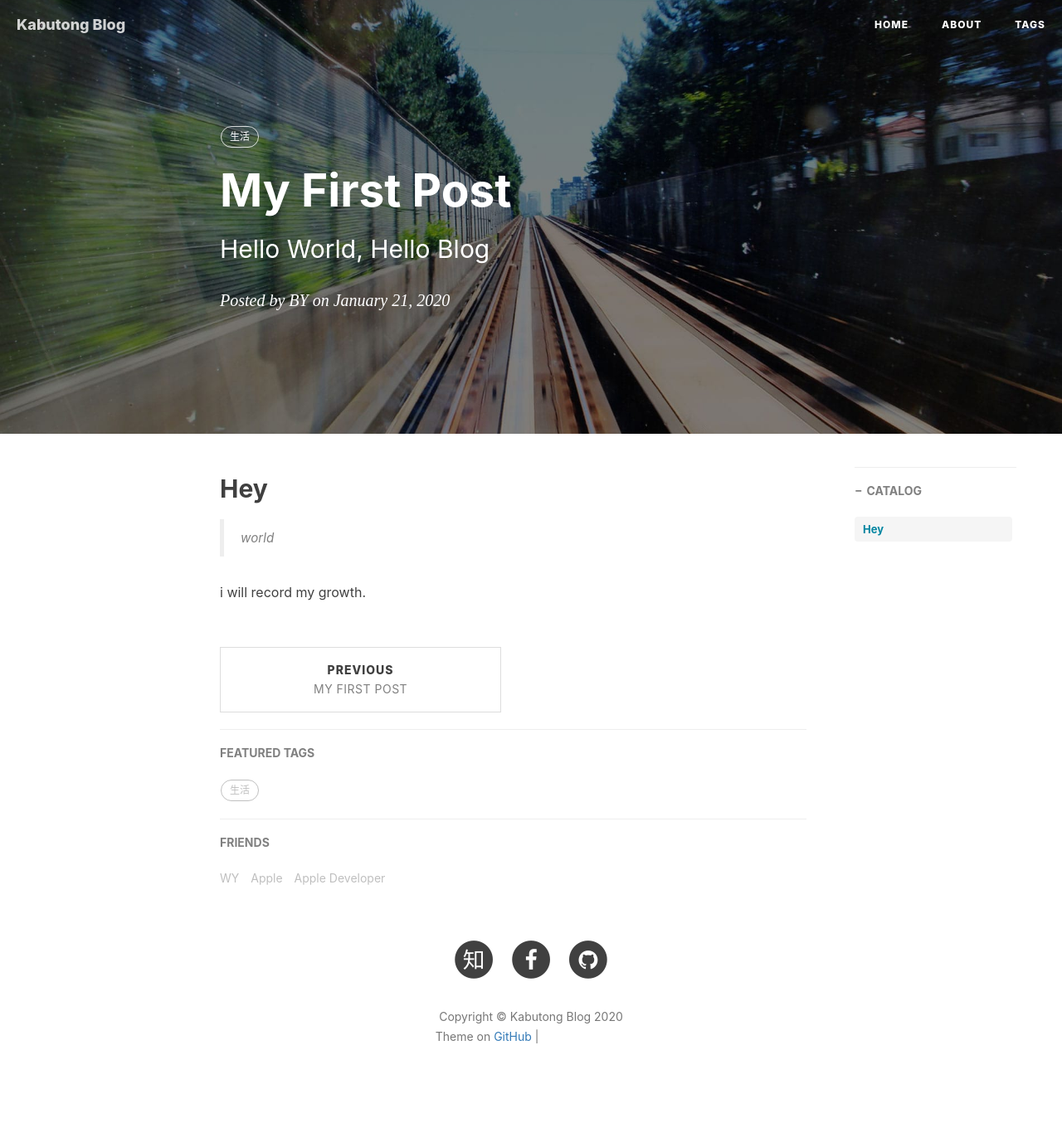
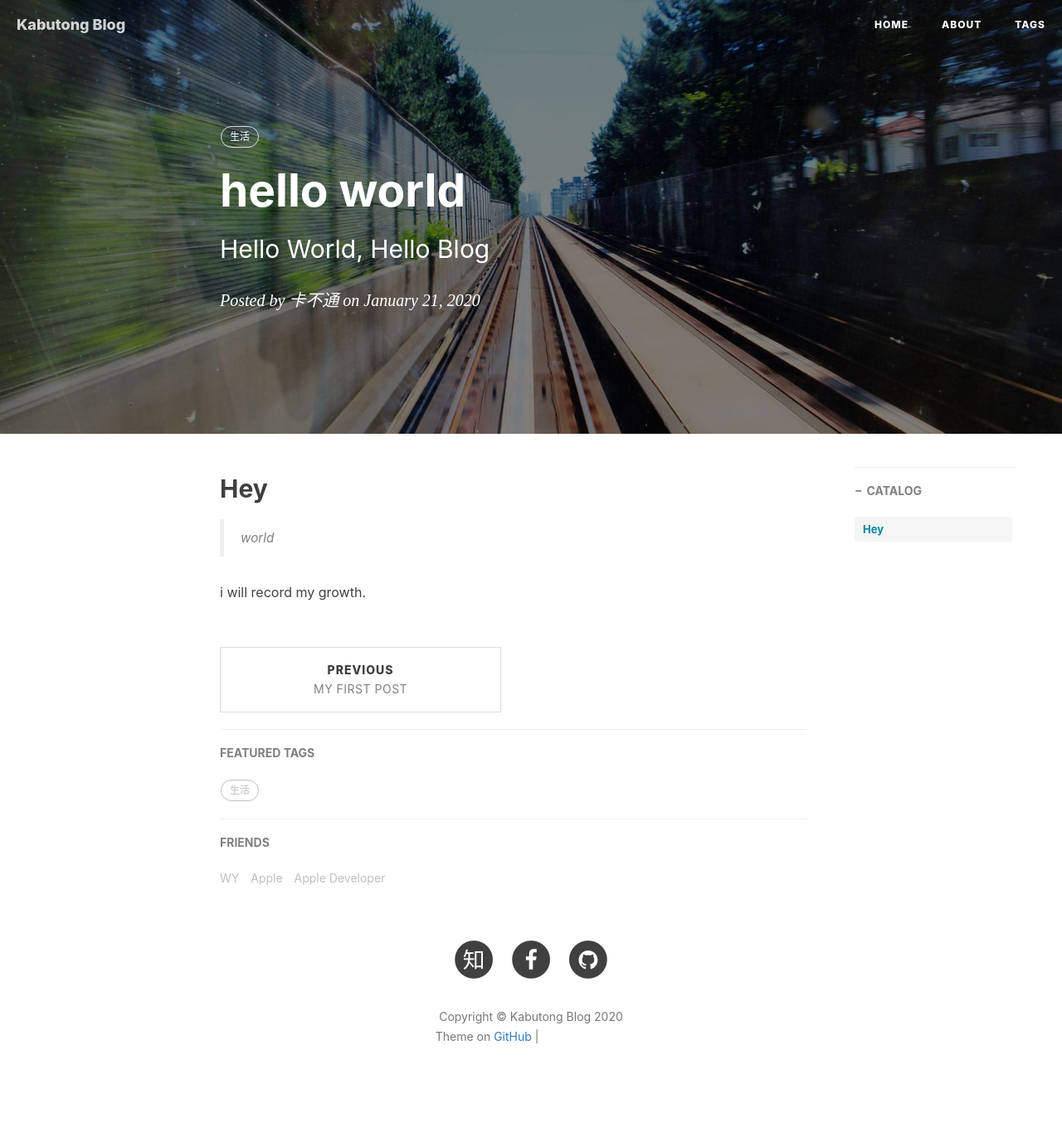
Before and after one commit to loveyunye/loveyunye.github.io, a Jekyll site: the page built from _posts/2020-01-21-world.md, in a window 1280 px wide. Shown: the whole page at 83% size. Built offline with Jekyll 4.4.1, drawn with Linux system fonts in a browser that asks for light colours; nearby versions of some CDN libraries; comment, search, counter and statistics services are not loaded; grey boxes are pictures that could not be loaded.

Commit message:
add blog

```diff
--- a/_posts/2020-01-21-world.md
+++ b/_posts/2020-01-21-world.md
@@ -1,9 +1,9 @@
 ---
 layout:     post   				    # 使用的布局（不需要改）
-title:      My First Post 				# 标题
+title:      hello world    				# 标题
 subtitle:   Hello World, Hello Blog #副标题
 date:       2020-01-21 				# 时间
-author:     BY 						# 作者
+author:     卡不通 						# 作者
 header-img: img/post-bg-2015.jpg 	#这篇文章标题背景图片
 catalog: true 						# 是否归档
 tags:								#标签
```
